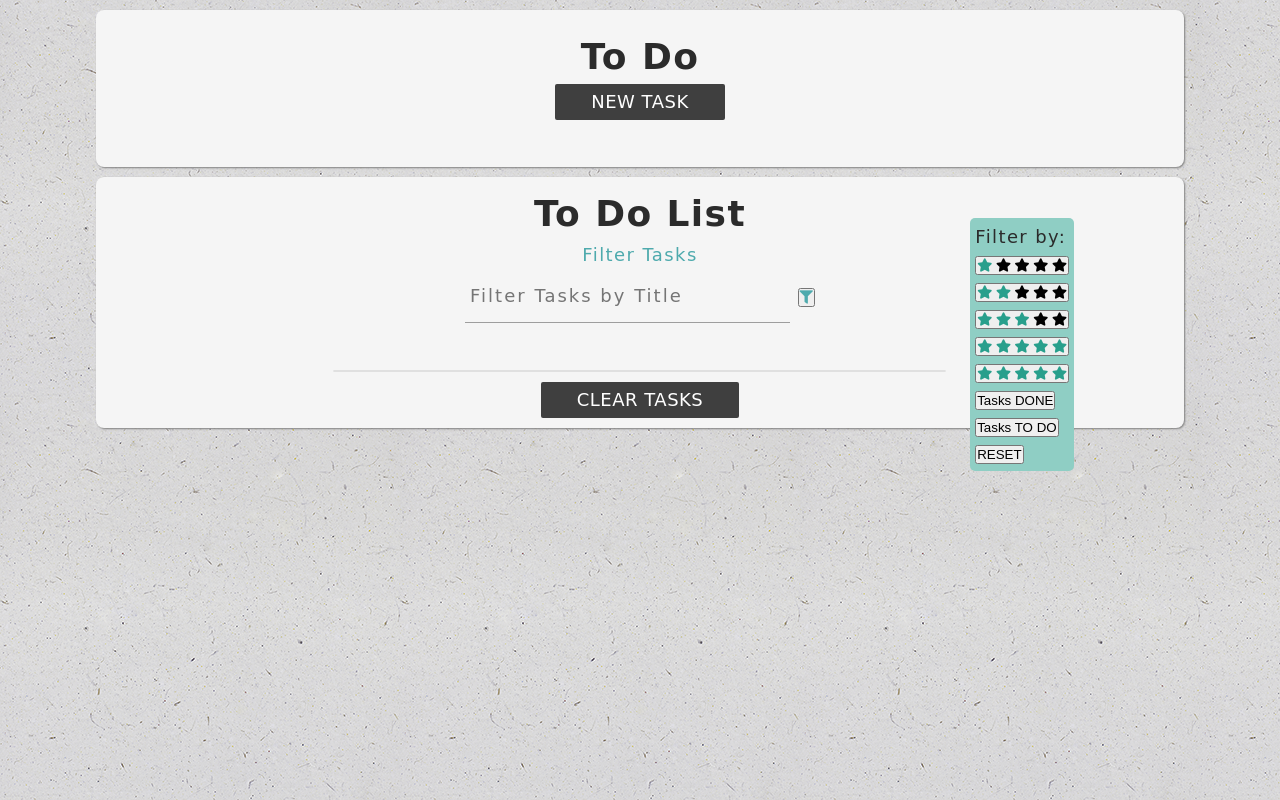
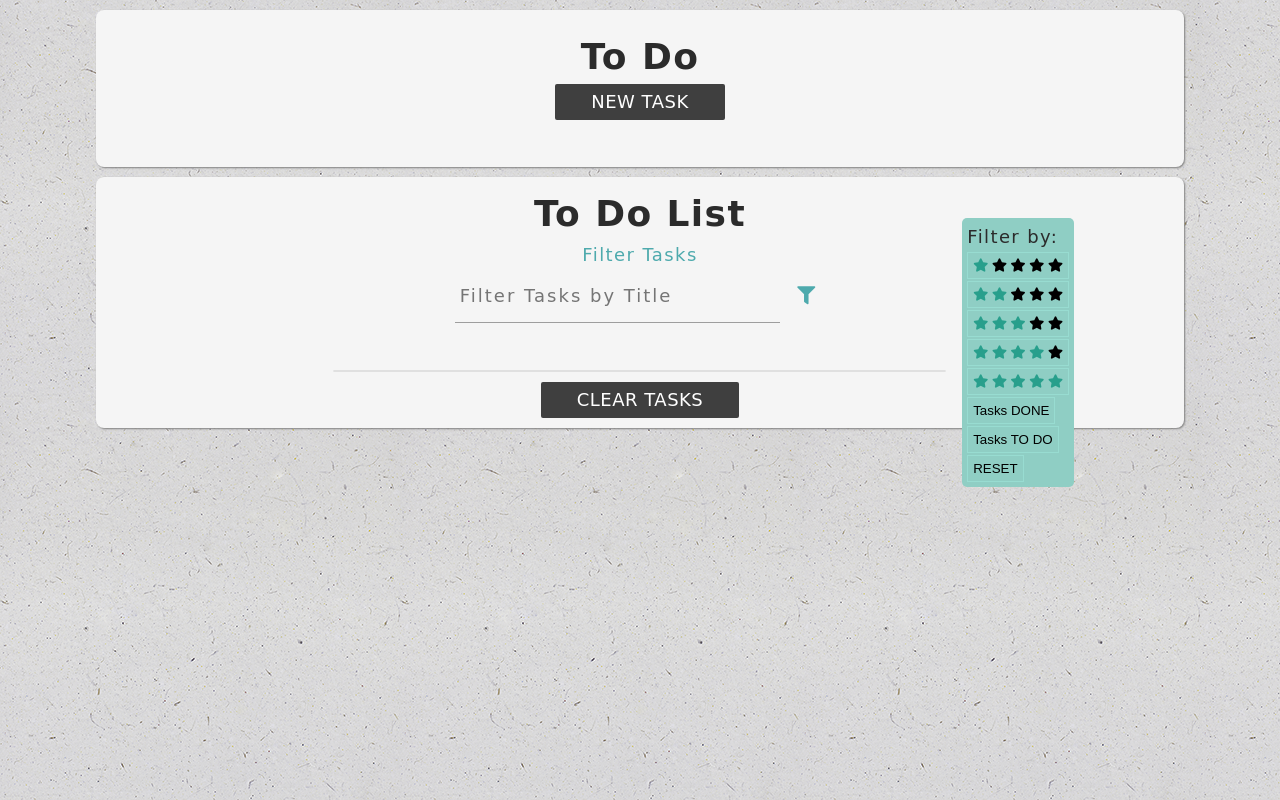
Before and after one commit to orszolka108/ToDoList, a website: page index.html in a window 1280 px wide. Both pictures are taken after a click on the button 806 px from the left and 297 px from the top of the page. Drawn offline with Linux system fonts and the light colour scheme; a web font is replaced by a local one.

Commit message:
css styling

```diff
--- a/index.html
+++ b/index.html
@@ -82,7 +82,7 @@
                                     <span class="fa fa-star checked"></span>
                                     <span class="fa fa-star checked"></span>
                                     <span class="fa fa-star checked"></span>
-                                    <span class="fa fa-star checked"></span>
+                                    <span class="fa fa-star"></span>
                                 </button>
                             </li>
                             <li>
@@ -102,21 +102,12 @@
                         </ul>
                 </div>
                 <br>
-
-
                 <div class="container">
                     <ul class="collection" id="task-list">
-
                         <!-- place for new task  -->
                     </ul>
-
-
-                    </ul>
-
-
                 </div>
                     <a href="#" class="btn" id="clear">Clear Tasks</a>
-
             </div>
     </div>
     <script src="./js/app.js"></script>
--- a/scss/main.scss
+++ b/scss/main.scss
@@ -154,6 +154,21 @@ label {
     visibility: visible;
 }
 
+.filter-button {
+    background: none;
+    border: none;
+    padding: 10px;
+    font-size: 18px;
+}
+
+.filterbutton {
+    background-color: #8fcec4;
+    border: none;
+    outline-color: #adfaee;
+    border: 1px solid #98dcd1;
+    padding: 5px;
+}
+
 /*------------------------------*/
 /*---- list for new task ----*/
 /*------------------------------*/
```
Also changed, not shown: js/app.js (+0 -10 lines), css/main.css.
